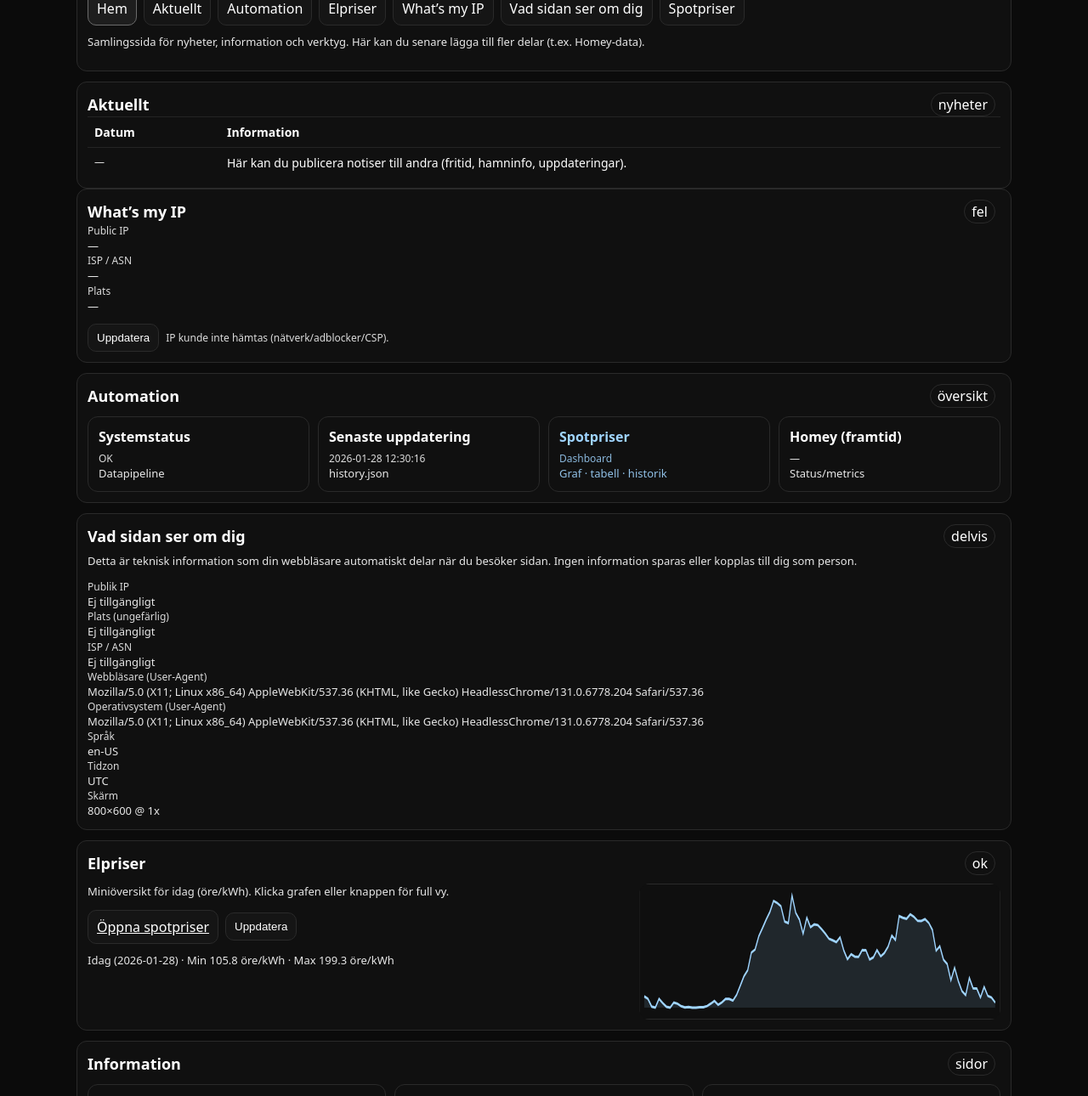
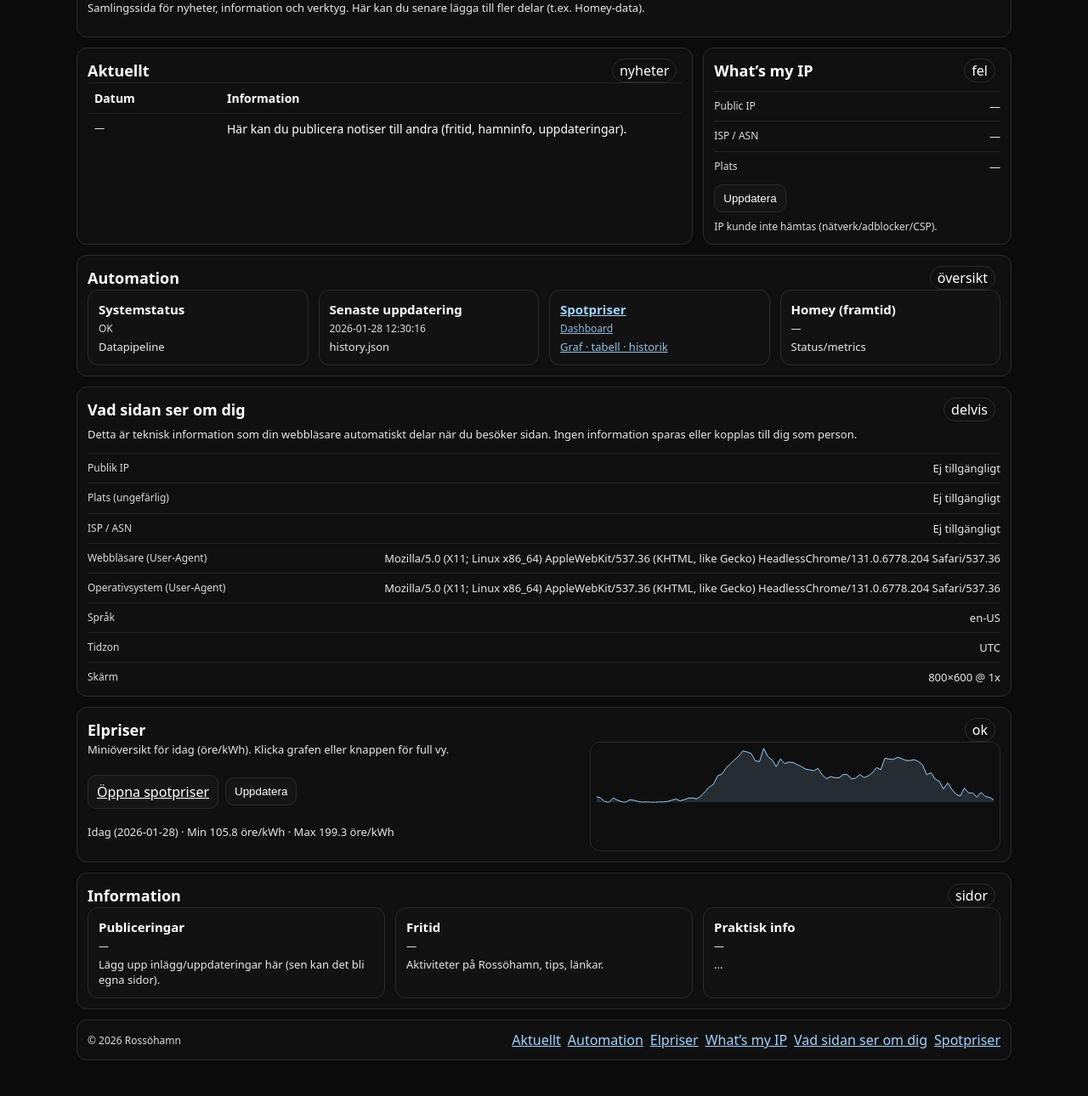
Before and after one commit to StefanNaven/Rossohamn, a plain HTML site: page index.html in a window 1280 px wide. Shown: the part 75-1365 px from the top of the page at 85% size. After the commit the page ends 1339 px from the top, so only its background shows below. Drawn offline with Linux system fonts and the light colour scheme; no server answers.

Commit message:
Refactor CSS layout and navigation styles

```diff
--- a/assets/home.css
+++ b/assets/home.css
@@ -1,65 +1,176 @@
-.row-space { justify-content: space-between; }
+/* =========
+   Layout
+   ========= */
 
-.nav .navlink{
-  padding:8px 10px;
-  border-radius:10px;
-  border:1px solid #2a2a2a;
-  background:#151515;
-  color:#fff;
-  text-decoration:none;
+.twoCol {
+  display: grid;
+  grid-template-columns: 2fr 1fr;
+  gap: 12px;
 }
-.nav .navlink:hover{ background:#1e1e1e; border-color:#6b6b6b; }
-.nav .navlink.active{ background:#1e1e1e; border-color:#6b6b6b; }
 
-/* Tiles */
-.grid{
-  display:grid;
-  grid-template-columns:repeat(4,minmax(0,1fr));
-  gap:10px;
-  margin-top:10px;
+@media (max-width: 900px) {
+  .twoCol {
+    grid-template-columns: 1fr;
+  }
 }
-.grid3{
-  display:grid;
-  grid-template-columns:repeat(3,minmax(0,1fr));
-  gap:10px;
-  margin-top:10px;
+
+/* =========
+   Grid / tiles
+   ========= */
+
+.grid {
+  display: grid;
+  grid-template-columns: repeat(4, minmax(0,1fr));
+  gap: 12px;
 }
-.tile{
-  border:1px solid #2a2a2a;
-  border-radius:12px;
-  padding:12px;
-  background:#101010;
-  text-decoration:none;
+
+@media (max-width: 900px) {
+  .grid {
+    grid-template-columns: repeat(2, minmax(0,1fr));
+  }
 }
-.tile:hover{ background:#1e1e1e; border-color:#6b6b6b; }
-.tile-title{ font-weight:700; margin-bottom:6px; }
 
-/* Elpriser: text + minigraf sida vid sida */
-.priceGrid{
-  display:grid;
-  grid-template-columns: 1.2fr .8fr;
-  gap:12px;
-  margin-top:10px;
+@media (max-width: 520px) {
+  .grid {
+    grid-template-columns: 1fr;
+  }
+}
+
+.grid3 {
+  display: grid;
+  grid-template-columns: repeat(3, minmax(0,1fr));
+  gap: 12px;
+}
+
+@media (max-width: 900px) {
+  .grid3 {
+    grid-template-columns: 1fr;
+  }
+}
+
+.tile {
+  border: 1px solid #2a2a2a;
+  border-radius: 12px;
+  padding: 12px;
+  background: #121212;
+  display: flex;
+  flex-direction: column;
+  gap: 4px;
+}
+
+.tile:hover {
+  border-color: #4a4a4a;
+}
+
+.tile-title {
+  font-weight: 600;
+  font-size: 15px;
+}
+
+/* =========
+   Key / value lists
+   ========= */
+
+.kv {
+  margin-top: 10px;
+  display: grid;
+  gap: 8px;
+}
+
+.kv-row {
+  display: flex;
+  justify-content: space-between;
+  gap: 12px;
+  border-top: 1px solid #242424;
+  padding-top: 8px;
+}
+
+/* =========
+   Elpriser – minigraf layout
+   ========= */
+
+.priceGrid {
+  display: grid;
+  grid-template-columns: 1.2fr 1fr;
+  gap: 12px;
   align-items: stretch;
 }
-.priceInfo{ min-width: 0; }
-.miniSpark{ display:block; text-decoration:none; }
 
-/* Mini chart */
-#spark{ width:100%; height: 160px; display:block; border-radius:12px; }
-.spark-bg{ fill:#0f0f0f; stroke:#2a2a2a; stroke-width:2; }
-.spark-line{ fill:none; stroke:#9fd4ff; stroke-width:3; }
-.spark-fill{ fill:rgba(159,212,255,.12); }
-.spark-text{ fill:#ccc; font-size:14px; }
+@media (max-width: 900px) {
+  .priceGrid {
+    grid-template-columns: 1fr;
+  }
+}
 
-/* Responsive */
-@media(max-width:900px){
-  .grid{ grid-template-columns:repeat(2,1fr); }
-  .grid3{ grid-template-columns:1fr; }
-  .priceGrid{ grid-template-columns:1fr; }
-  #spark{ height:150px; }
+.priceInfo {
+  display: flex;
+  flex-direction: column;
+  gap: 8px;
 }
-@media(max-width:420px){
-  .grid{ grid-template-columns:1fr; }
-  #spark{ height:140px; }
+
+/* =========
+   Mini sparkline
+   ========= */
+
+.miniSpark {
+  display: block;
+  border: 1px solid #2a2a2a;
+  border-radius: 12px;
+  overflow: hidden;
+  background: #0f0f0f;
 }
+
+.miniSpark:hover {
+  border-color: #4a4a4a;
+}
+
+.spark-bg {
+  fill: #0f0f0f;
+}
+
+.spark-line {
+  fill: none;
+  stroke: #9fd4ff;
+  stroke-width: 2;
+}
+
+.spark-fill {
+  fill: rgba(159, 212, 255, 0.15);
+}
+
+.spark-text {
+  fill: #bbb;
+  font-size: 14px;
+}
+
+/* =========
+   Navigation tweaks
+   ========= */
+
+.nav .navlink {
+  opacity: 0.9;
+}
+
+.nav .navlink.active {
+  opacity: 1;
+  font-weight: 600;
+}
+
+.nav .cta {
+  border: 1px solid #3a3a3a;
+  border-radius: 999px;
+  padding: 6px 10px;
+}
+
+/* =========
+   Small utilities
+   ========= */
+
+.row-space {
+  justify-content: space-between;
+}
+
+.small {
+  font-size: 12px;
+  opacity: 0.85;
+}
```
